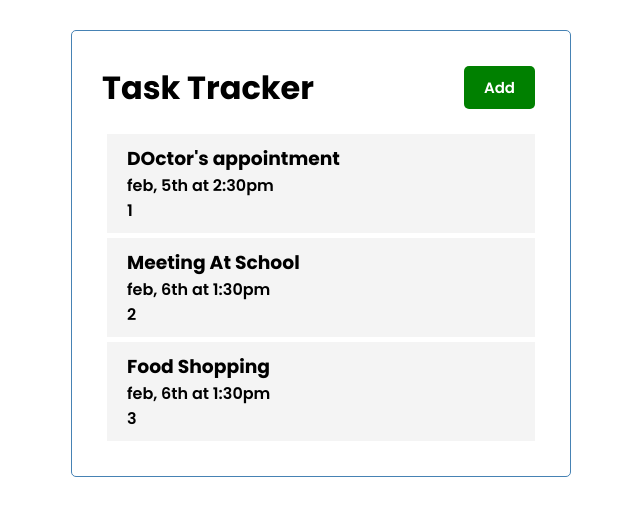
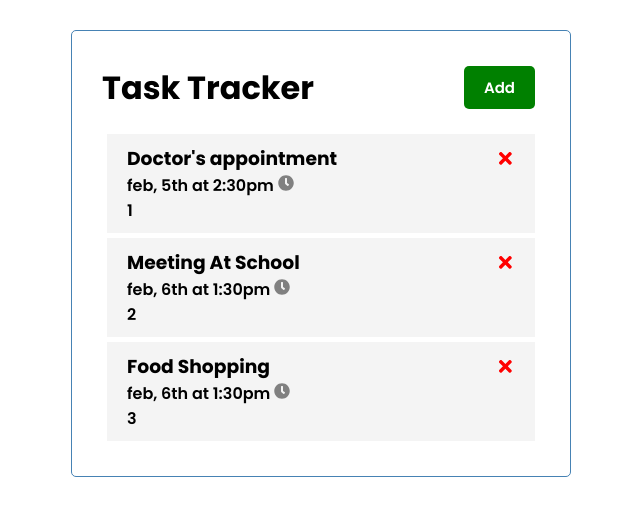
Before and after one commit to ChiefLopes/My-first-React-repo, a React (Create React App) app: page / in a window 1280 px wide. Shown: the top 516 px of the page, without its empty margins (319-959 px from the left). Built offline with nearby package versions, Linux system fonts and the light colour scheme.

Commit message:
added a deleteTask function and passed it as a prop

```diff
--- a/package.json
+++ b/package.json
@@ -8,6 +8,7 @@
     "@testing-library/user-event": "^13.5.0",
     "react": "^18.2.0",
     "react-dom": "^18.2.0",
+    "react-icons": "^4.9.0",
     "react-scripts": "5.0.1",
     "web-vitals": "^2.1.4"
   },
--- a/src/App.js
+++ b/src/App.js
@@ -8,7 +8,7 @@
   const [tasks, setTasks] = useState([
     {
       id: 1,
-      text: "DOctor's appointment",
+      text: "Doctor's appointment",
       day: "feb, 5th at 2:30pm",
       reminder: "true",
     },
@@ -25,16 +25,25 @@
       reminder: "true",
     },
   ]);
+
+  // Delete Task Function
+  const deleteTask = (id) => {
+    console.log("delete", id);
+  };
+
   return (
     <div className="container">
       <Header />
-      <Tasks tasks ={tasks} />
+      <Tasks tasks={tasks} onDelete={deleteTask} />
     </div>
   );
 }
+
+
 // declaring props
 Header.defaultProps = {
   title: "Task Tracker",
 };
 
+
 export default App;
--- a/src/components/Task.js
+++ b/src/components/Task.js
@@ -1,12 +1,18 @@
+import { FaClock, FaTimes } from "react-icons/fa"
 
 const Task = ( {task}) => {
   return (
     <div className="task">
-          <h3>{task.text}</h3>
-          <p>{task.day}</p>
-          <p>{ task.id }</p>
+      <h3>
+        {task.text} <FaTimes style={{ color: "red", cursor: "pointer" }} />
+      </h3>
+      <p>
+        {task.day} <FaClock style={{ color: "grey" }} />
+      </p>
+      <p>{task.id}</p>
     </div>
-  )
+  );
 }
 
+
 export default Task
```
Also changed, not shown: 1 other file (tests, documents, lock files or other folders).
